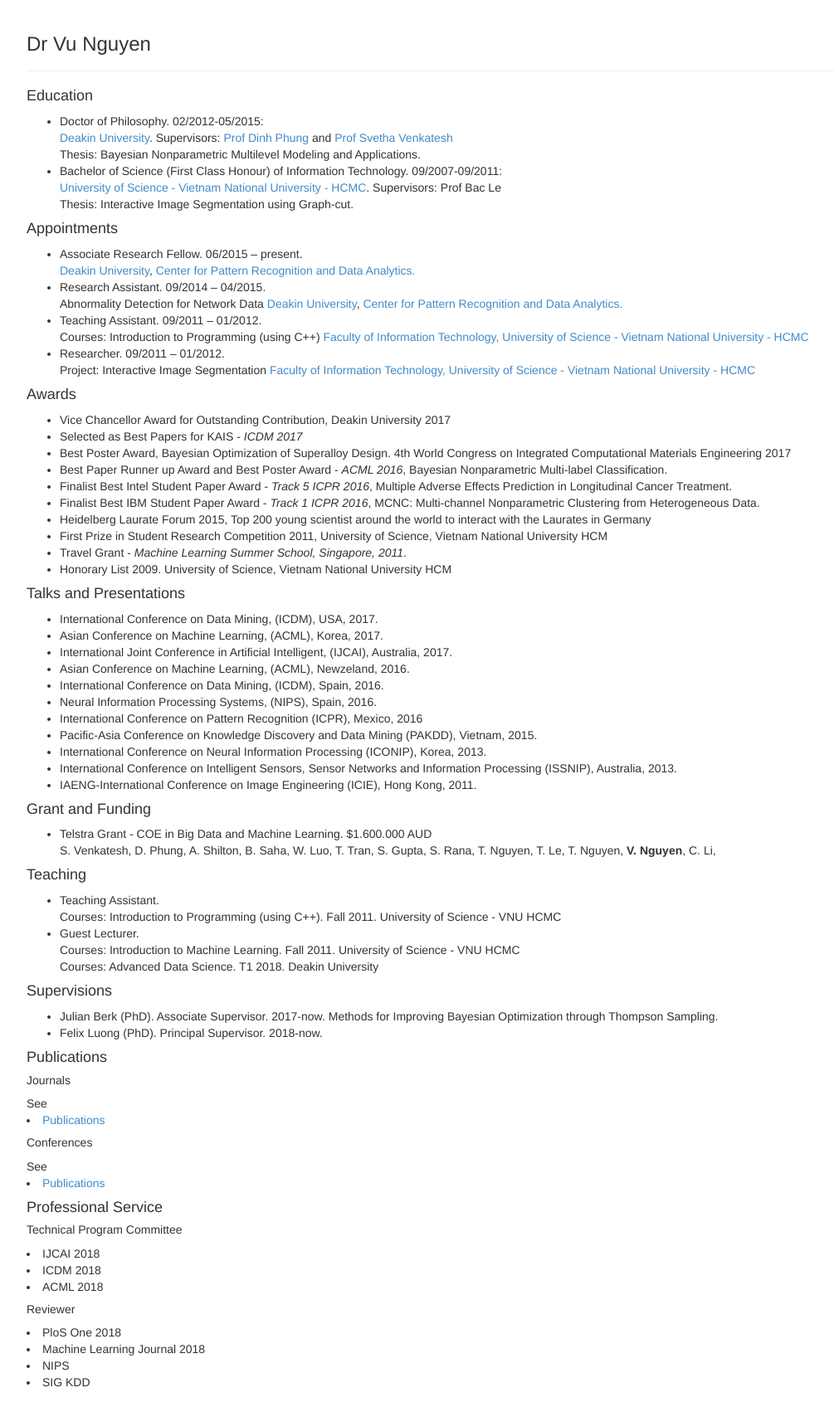
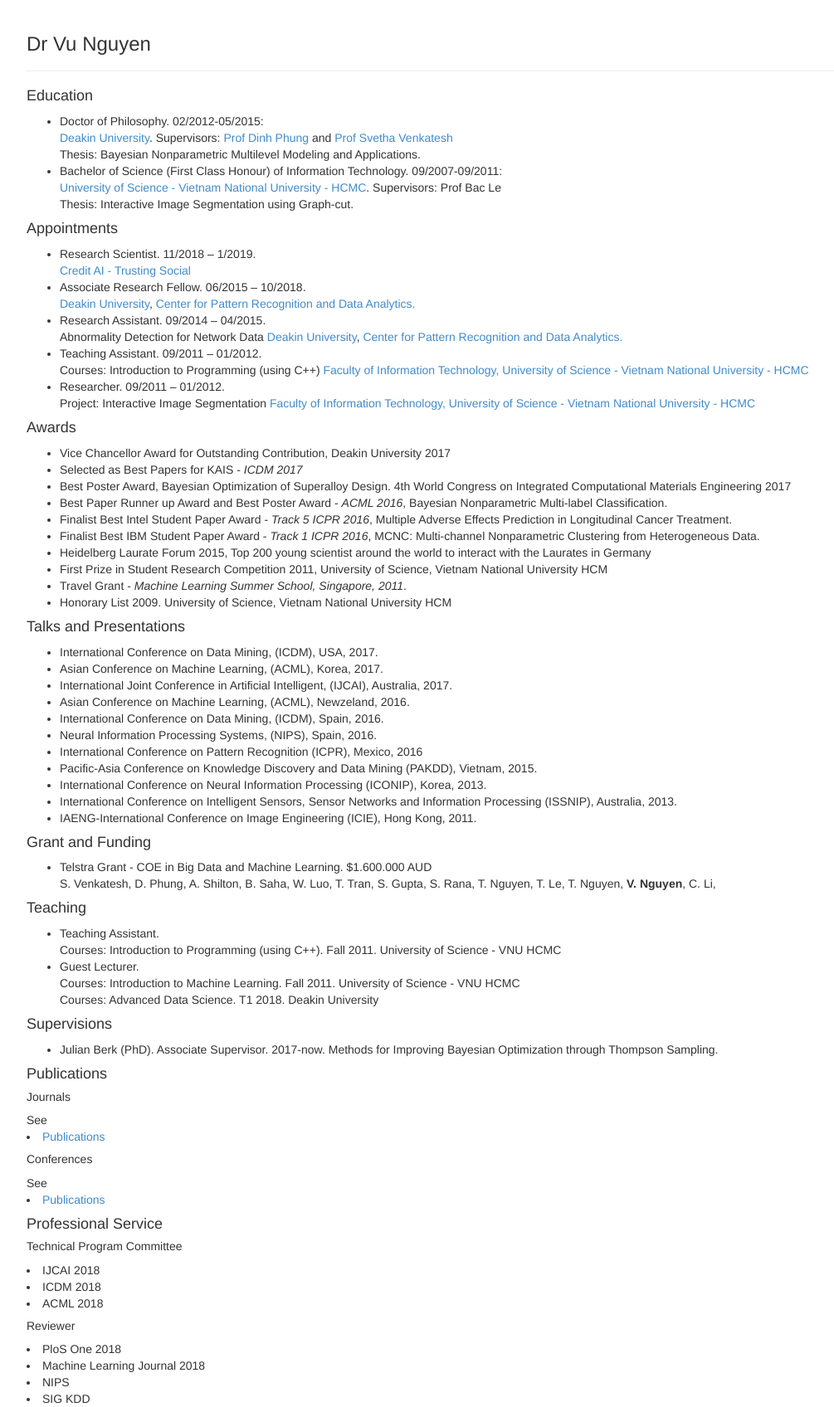
Before and after one commit to ntienvu/ntienvu.github.io, a Jekyll site: the page CV.html, which Jekyll copies as it is, in a window 1280 px wide. Shown: the whole page at 83% size, without its empty margins (23-1028 px from the left). Built offline with Jekyll 4.4.1, drawn with Linux system fonts in a browser that asks for light colours.

Commit message:
update credit ai

```diff
--- a/CV.html
+++ b/CV.html
@@ -50,9 +50,13 @@
 
   <h4>Appointments</h4>
   <ul>
+         <li>
+        Research Scientist.         11/2018 &ndash; 1/2019.<br>
+        <a href="https://trustingsocial.com">Credit AI - Trusting Social</a>
+      </li>
 
       <li>
-        Associate Research Fellow.         06/2015 &ndash; present.<br>
+        Associate Research Fellow.         06/2015 &ndash; 10/2018.<br>
         <a href="http://www.deakin.edu.au/">Deakin University</a>, <a href="http://	prada-research.net"> Center for Pattern Recognition and Data Analytics.</a>
       </li>
 
@@ -208,9 +212,7 @@
 Julian Berk (PhD). Associate Supervisor. 2017-now.
 Methods for Improving Bayesian Optimization through Thompson Sampling.
 </li>
-<li>
-Felix Luong (PhD). Principal Supervisor. 2018-now.
-</li>
+
   </ul>
 
 <h4>Publications</h4>
```
Also changed, not shown: index.html (+4 -5 lines).
